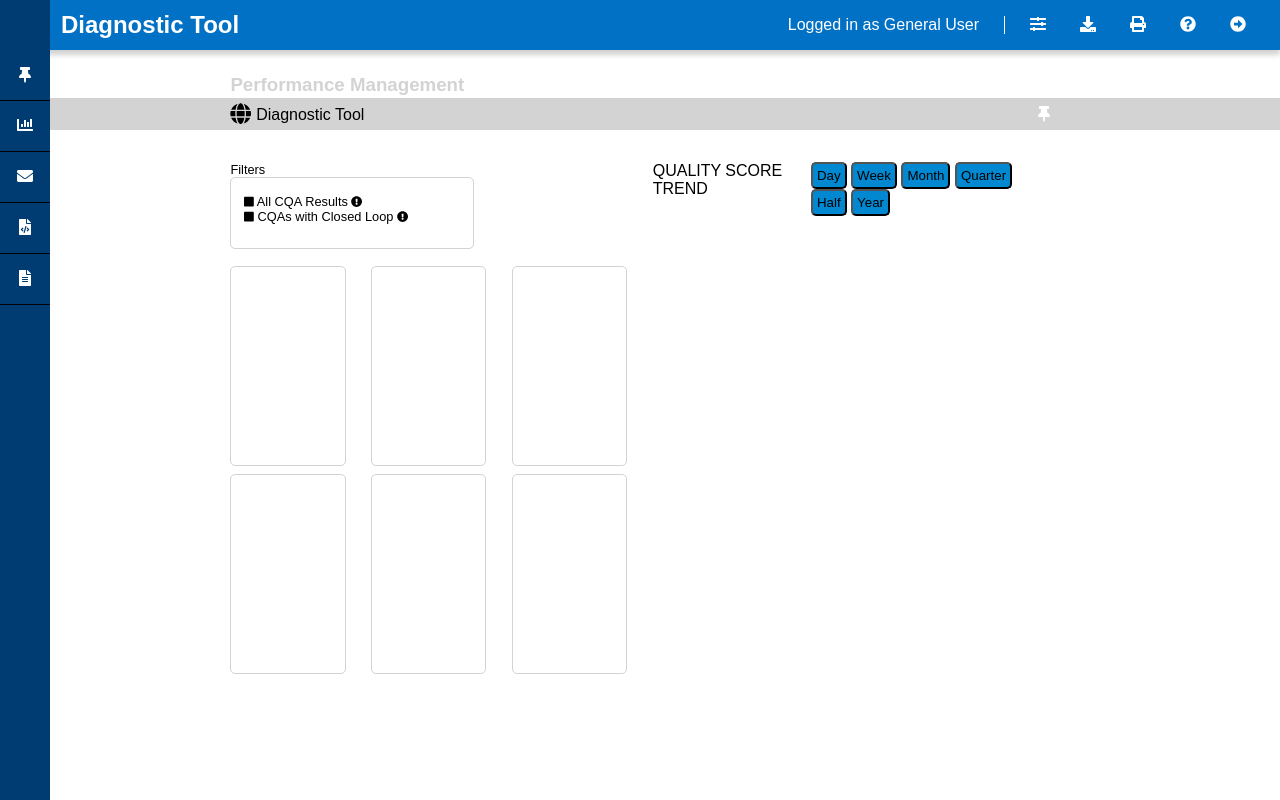
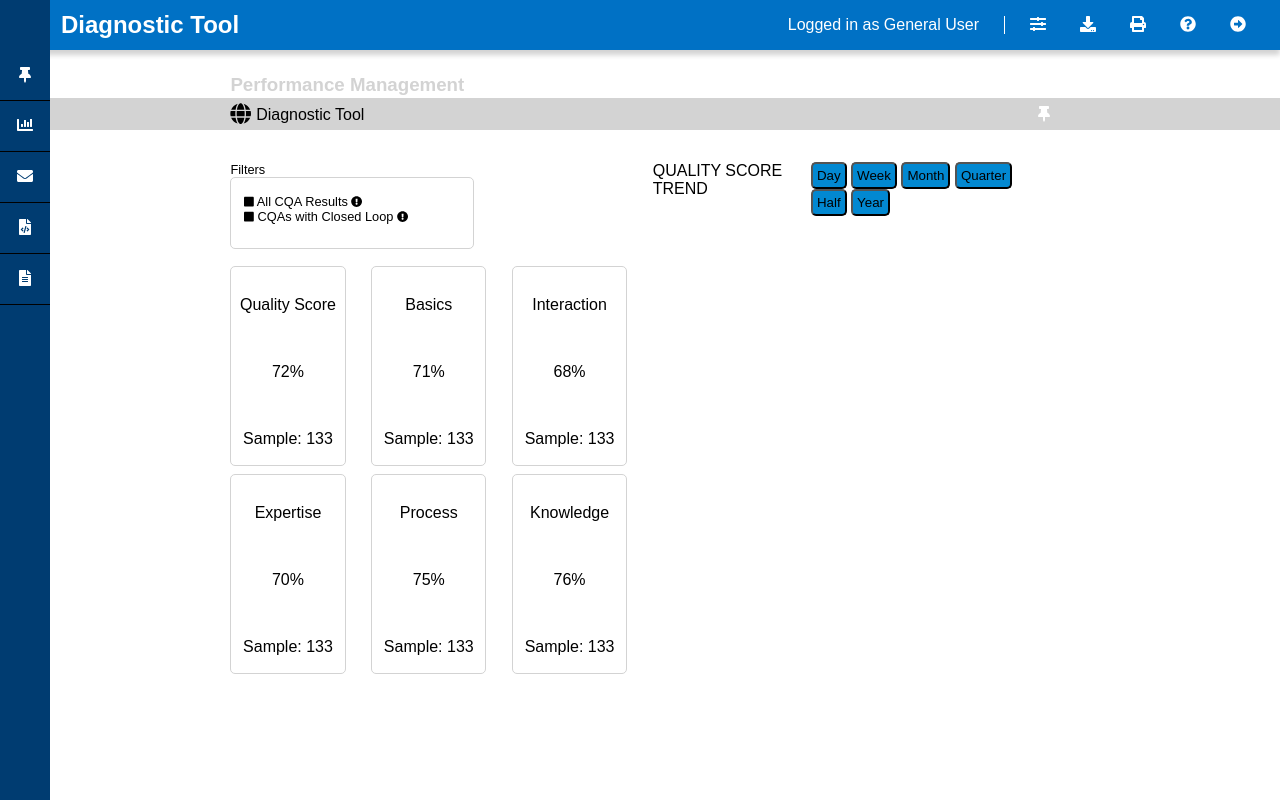
Before and after one commit to mikekline/skills_assessment_project, a React (Create React App) app: page / in a window 1280 px wide. Built offline with nearby package versions, Linux system fonts and the light colour scheme.

Commit message:
injected data from json file

```diff
--- a/package.json
+++ b/package.json
@@ -11,6 +11,7 @@
     "@testing-library/react": "^11.2.5",
     "@testing-library/user-event": "^12.7.1",
     "bootstrap": "^4.6.0",
+    "d3": "^6.5.0",
     "react": "^17.0.1",
     "react-bootstrap": "^1.5.0",
     "react-dom": "^17.0.1",
--- a/src/App/DiagnosticTool.js
+++ b/src/App/DiagnosticTool.jsx
@@ -1,5 +1,6 @@
 import React, { Component } from 'react';
 import './css/DiagnosticTool.css';
+import data from "./data/data.json";
 import Button from 'react-bootstrap/Button';
 import { FontAwesomeIcon } from '@fortawesome/react-fontawesome';
 import { library } from '@fortawesome/fontawesome-svg-core';
@@ -29,8 +30,40 @@ library.add(
 );
 
 
+
 export default class DiagnosticTool extends Component {
+  constructor () {
+    super();
+    this.state={
+      data,
+      'cardClasses': [
+        'qualityScore card',
+        'basics card',
+        'interaction card',
+        'expertise card',
+        'process card',
+        'knowledge card'
+      ]
+    }
+  }
+
+
     render() {
+        const dataContent = this.state.data.gaugeData.map((dataName, i)=>
+          <div key={i} className='cardInfo'>
+            <p>{dataName.name}</p>
+            <p>{dataName.score}%</p>
+            <p>Sample: {dataName.sample}</p>
+          </div>
+        );
+
+        const card = this.state.cardClasses.map((cardId, i)=>
+          <div key={i} className={cardId}>
+                   {dataContent[i]}
+          </div>
+        );
+
+
         return (
             <div className="DiagnosticToolComponant">
                 <header>
@@ -55,15 +88,20 @@ export default class DiagnosticTool extends Component {
                   </ul>
                 </header>
 
+
+
+
                 <div className="container">
                     <div className="title">
                       <h3>Performance Management</h3>
                     </div>
 
+
                     <div className="toolName">
                       <span><FontAwesomeIcon className="" icon={faGlobe} size="lg" /> Diagnostic Tool</span>
                       <FontAwesomeIcon className="icon" icon={faThumbtack} />
                     </div>
+
 
                     <div className="filters">
                       Filters
@@ -76,8 +114,8 @@ export default class DiagnosticTool extends Component {
                           <span> CQAs with Closed Loop </span>
                         <FontAwesomeIcon className="" icon={faExclamationCircle} size="sm" />
                       </div>
+                    </div>
 
-                    </div>
 
                     <div className="trend">
                       QUALITY SCORE TREND
@@ -91,31 +129,14 @@ export default class DiagnosticTool extends Component {
                       </span>
                     </div>
 
-                    <div className="qualityScore card">
 
-                    </div>
+                    {card}
 
-                    <div className="basics card">
-
-                    </div>
-                    <div className="interaction card">
-
-                    </div>
-                    <div className="expertise card">
-
-                    </div>
-                    <div className="process card">
-
-                    </div>
-                    <div className="knowledge card">
-
-                    </div>
 
                     <div className="graph">
 
                     </div>
                 </div>
-
             </div>
         )
     }
--- a/src/App/css/DiagnosticTool.css
+++ b/src/App/css/DiagnosticTool.css
@@ -126,3 +126,12 @@ header li:nth-child(1) {
     grid-column: 5/6;
     grid-row: 4/6;
 }
+
+.cardInfo {
+    align-items: center;
+    display: flex;
+    flex-direction: column;
+    height:25vh;
+    justify-content: space-around;
+    margin: 5px 0;
+}
```
Also changed, not shown: src/App/App.js (+6 -2 lines), src/App/UnderConstruction.jsx (renamed from src/App/UnderConstruction.js), 1 other file (tests, documents, lock files or other folders).
